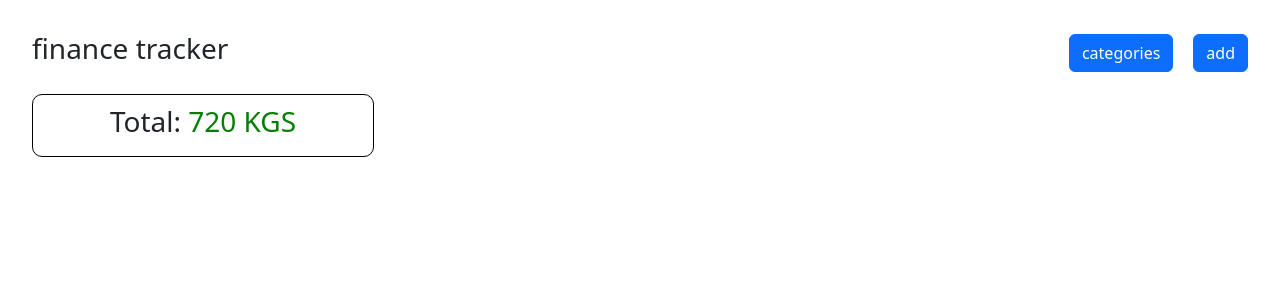
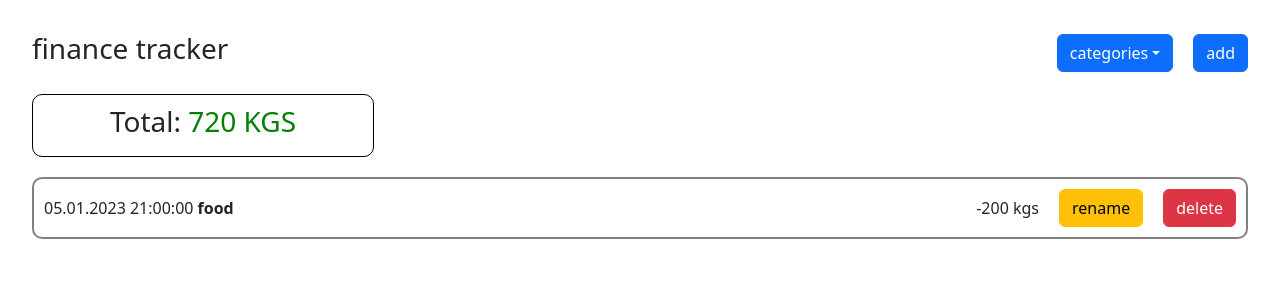
Before and after one commit to society-sss/controlwork9, a React (Vite) app: page / in a window 1280 px wide. Shown: the top 300 px of the page. Built offline with nearby package versions, Linux system fonts and the light colour scheme.

Commit message:
создал компонент TransactionList он показывает одну транзакцию

```diff
--- a/src/App.tsx
+++ b/src/App.tsx
@@ -2,6 +2,7 @@
 import './App.css'
 import Header from './components/Header/Header'
 import Total from './components/Total/Total'
+import TransactionList from './components/TransactionList/TransactionList'
 
 function App() {
 
@@ -9,6 +10,7 @@
     <>
       <Header/>
       <Total/>
+      <TransactionList/>
     </>
   )
 }
--- a/src/components/Header/Header.tsx
+++ b/src/components/Header/Header.tsx
@@ -5,7 +5,18 @@
         <div className='main-header'>
             <h3>finance tracker</h3>
             <nav className='main-navigation'>
-                <button type="button" className="btn btn-primary">categories</button>
+                <div className="btn-group">
+                    <button type="button" className="btn btn-primary dropdown-toggle" data-bs-toggle="dropdown" aria-expanded="false">
+                        categories
+                    </button>
+                    <ul className="dropdown-menu">
+                        <li><a className="dropdown-item" href="#">Action</a></li>
+                        <li><a className="dropdown-item" href="#">Another action</a></li>
+                        <li><a className="dropdown-item" href="#">Something else here</a></li>
+                        <li><hr className="dropdown-divider"/></li>
+                        <li><a className="dropdown-item" href="#">Separated link</a></li>
+                    </ul>
+                </div>
                 <button type="button" className="btn btn-primary">add</button>
             </nav>
         </div>
--- /dev/null
+++ b/src/components/TransactionList/TransactionList.tsx
@@ -0,0 +1,18 @@
+import './transactionList.css'
+
+const TransactionList = () => {
+    return (
+        <div className="main-transaction">
+            <div className="transaction-info">
+                <p>05.01.2023 21:00:00 <b>food</b></p>
+            </div>
+            <div className="transaction-delete-or-rename">
+                <p>-200 kgs</p>
+                <button type="button" className="btn btn-warning">rename</button>
+                <button type="button" className="btn btn-danger">delete</button>
+            </div>
+        </div>
+    )
+}
+
+export default TransactionList;
--- /dev/null
+++ b/src/components/TransactionList/transactionList.css
@@ -0,0 +1,22 @@
+
+.main-transaction {
+    display: flex;
+    justify-content: space-between;
+    border: 2px grey solid;
+    margin-top: 20px;
+    padding: 10px;
+    border-radius: 10px;
+    align-items: center;
+}
+
+.transaction-delete-or-rename {
+    display: flex;
+    gap: 20px;
+    align-items: center;
+}
+
+p,
+b {
+    margin: 0;
+    padding: 0;
+}
--- a/src/main.tsx
+++ b/src/main.tsx
@@ -2,6 +2,7 @@
 import { createRoot } from 'react-dom/client'
 import './index.css'
 import 'bootstrap/dist/css/bootstrap.min.css';
+import 'bootstrap/dist/js/bootstrap.bundle.min.js';
 import App from './App.tsx'
 
 createRoot(document.getElementById('root')!).render(
```
